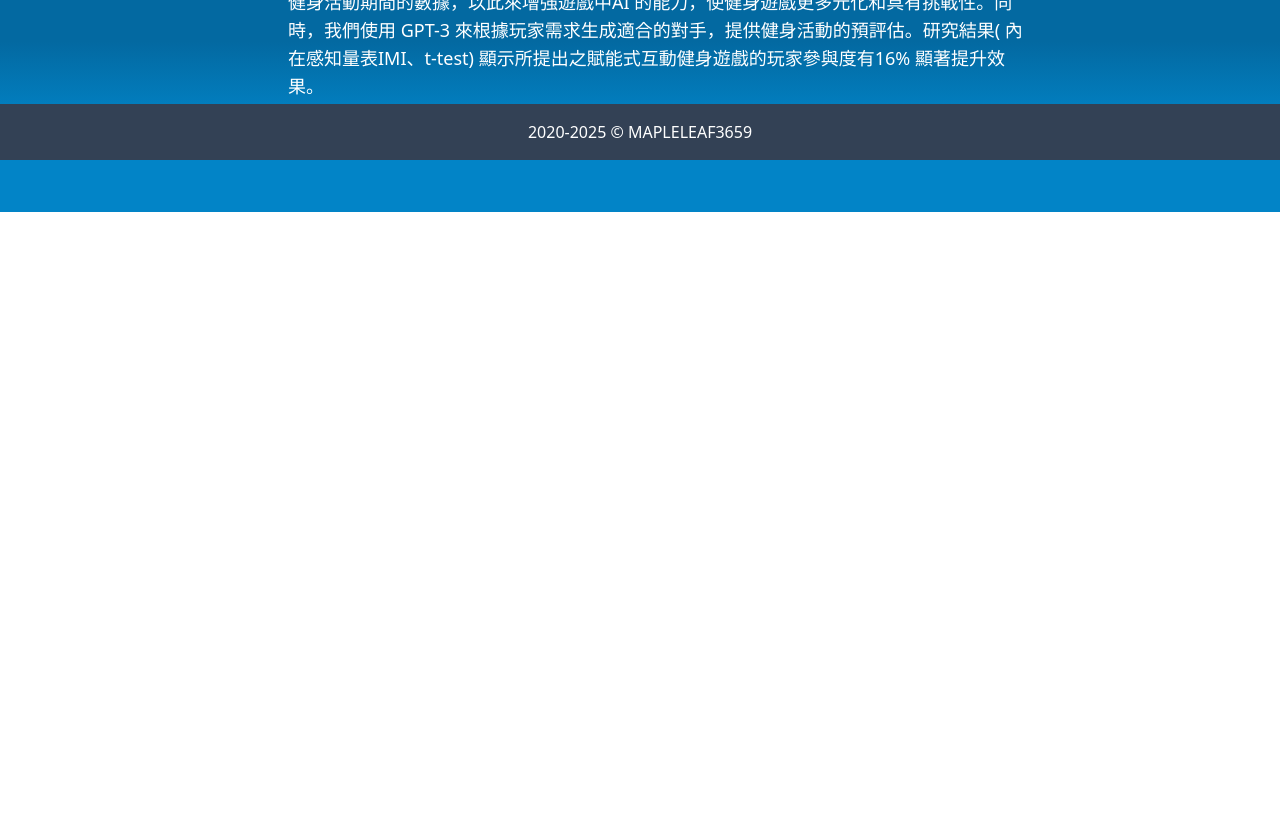
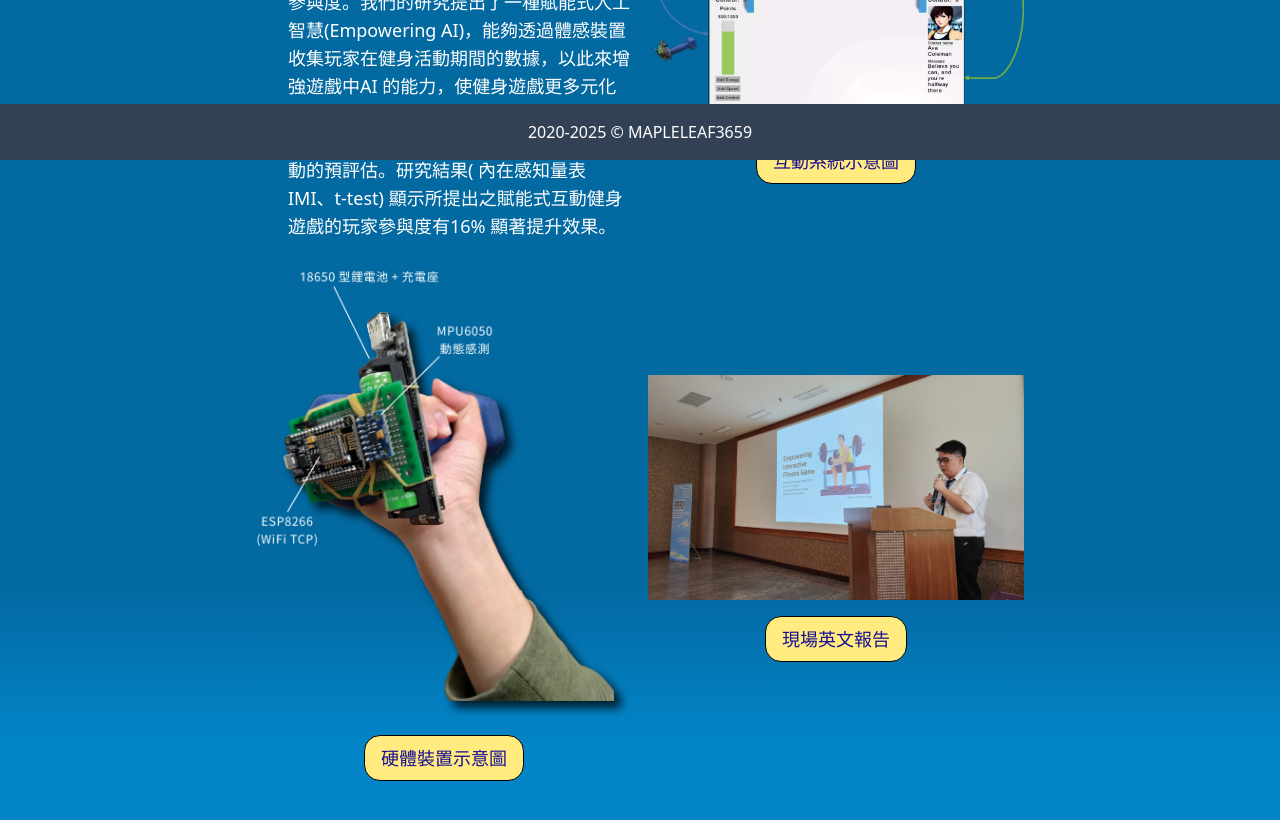
Before and after one commit to MAPLELEAF3659/portfolio, a Nuxt app: page /projects/empowering_interactive_fitness_game in a window 1280 px wide. Shown: the part 640-1460 px from the top of the page. Before the commit the page ends 852 px from the top, so only its background shows below. Built offline with nearby package versions, Linux system fonts and the light colour scheme.

Commit message:
Add image with caption component

```diff
--- a/assets/css/tailwind.css
+++ b/assets/css/tailwind.css
@@ -23,6 +23,11 @@
     @apply text-base md:text-lg text-white;
   }
 
+  .text-caption {
+    color: #170D96;
+    @apply text-base md:text-lg text-center;
+  }
+
   .text-with-space {
     letter-spacing: 1rem;
     margin-left: 1rem;
@@ -39,4 +44,10 @@
   .bg-color-page {
     @apply bg-gradient-to-b from-sky-700 from-80% to-sky-600 to-90%;
   }
+  .bg-color-img-caption{
+    background: #FFEB80;
+  }
+  .bg-color-link-caption{
+    background: #FFD6A6;
+  }
 }
--- /dev/null
+++ b/components/compImgWithCaption.vue
@@ -0,0 +1,21 @@
+<template>
+    <div class="flex flex-col gap-4">
+        <img :src="imgUrl" alt="image">
+        <div class="bg-color-img-caption border-black border rounded-2xl px-4 py-2 mx-auto">
+            <span class="text-caption">{{ caption }}</span>
+        </div>
+    </div>
+</template>
+
+<script setup lang="ts">
+defineProps({
+    imgUrl: {
+        type: String,
+        required: true
+    },
+    caption: {
+        type: String,
+        default: ""
+    }
+})
+</script>
--- a/pages/projects/empowering_interactive_fitness_game.vue
+++ b/pages/projects/empowering_interactive_fitness_game.vue
@@ -11,7 +11,13 @@
                     class="col-span-2 mx-auto" />
                 <CompTitleWithDesc title="摘要" title-bg="ABSTRACT"
                     desc="此研究目的是降低現代電子健身遊戲中常見的重複性動作所帶來的無趣，並提升玩家的參與度。我們的研究提出了一種賦能式人工智慧(Empowering AI)，能夠透過體感裝置收集玩家在健身活動期間的數據，以此來增強遊戲中AI 的能力，使健身遊戲更多元化和具有挑戰性。同時，我們使用 GPT-3 來根據玩家需求生成適合的對手，提供健身活動的預評估。研究結果( 內在感知量表IMI、t-test) 顯示所提出之賦能式互動健身遊戲的玩家參與度有16% 顯著提升效果。"
-                    class="col-span-2"/>
+                    class="col-span-1" />
+                <CompImgWithCaption img-url="/images/projects/empowering_interactive_fitness_game/preview.png"
+                    caption="互動系統示意圖" class="col-span-1" />
+                <CompImgWithCaption img-url="/images/projects/empowering_interactive_fitness_game/hardware.png"
+                    caption="硬體裝置示意圖" class="col-span-1" />
+                <CompImgWithCaption img-url="/images/projects/empowering_interactive_fitness_game/oral_presentation.png"
+                    caption="現場英文報告" class="col-span-1" />
             </div>
         </div>
     </div>
@@ -22,4 +28,5 @@ import SectSubHeader from '~/components/sectSubHeader.vue'
 import CompDesc from '~/components/compDesc.vue';
 import CompKeywords from '~/components/projects/compKeywords.vue';
 import CompTitleWithDesc from '~/components/compTitleWithDesc.vue';
+import CompImgWithCaption from '~/components/compImgWithCaption.vue';
 </script>
```
Also changed, not shown: public/images/projects/empowering_interactive_fitness_game/hardware.png, public/images/projects/empowering_interactive_fitness_game/oral_presentation.png (added).
